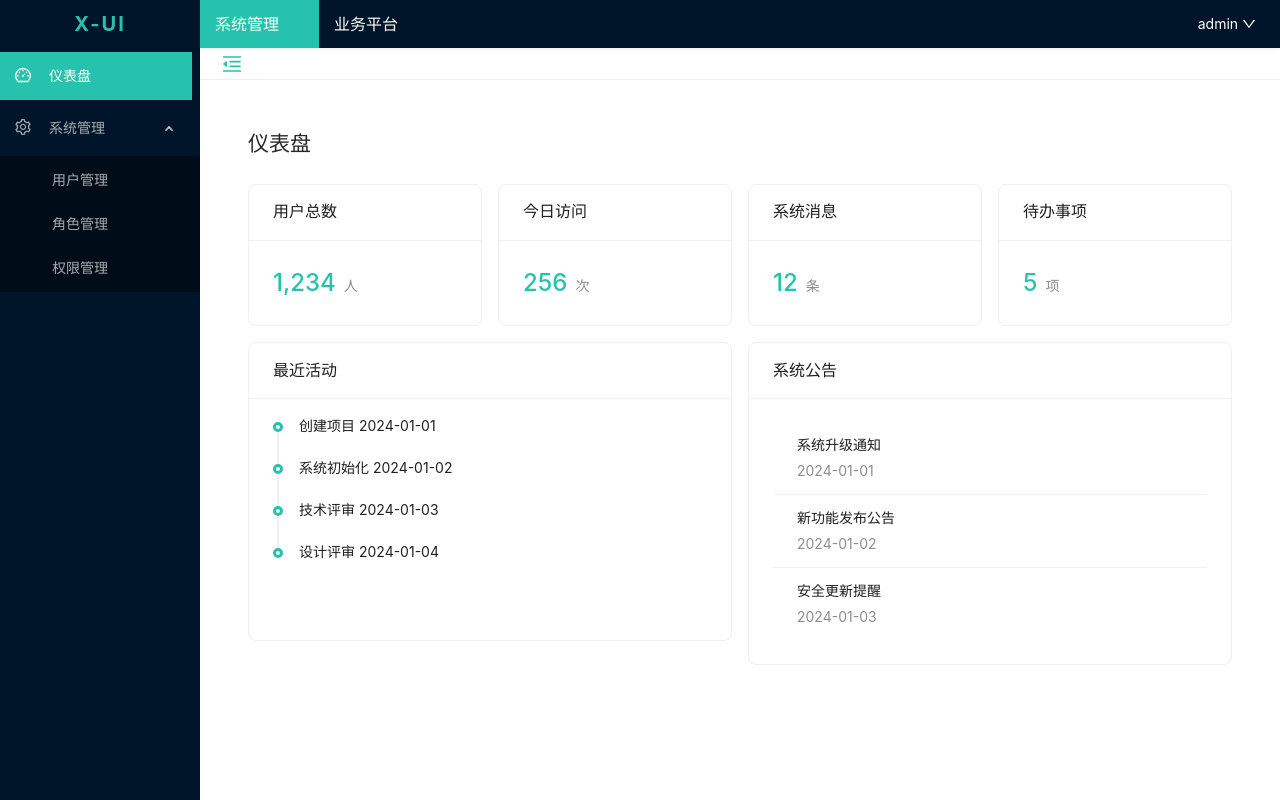
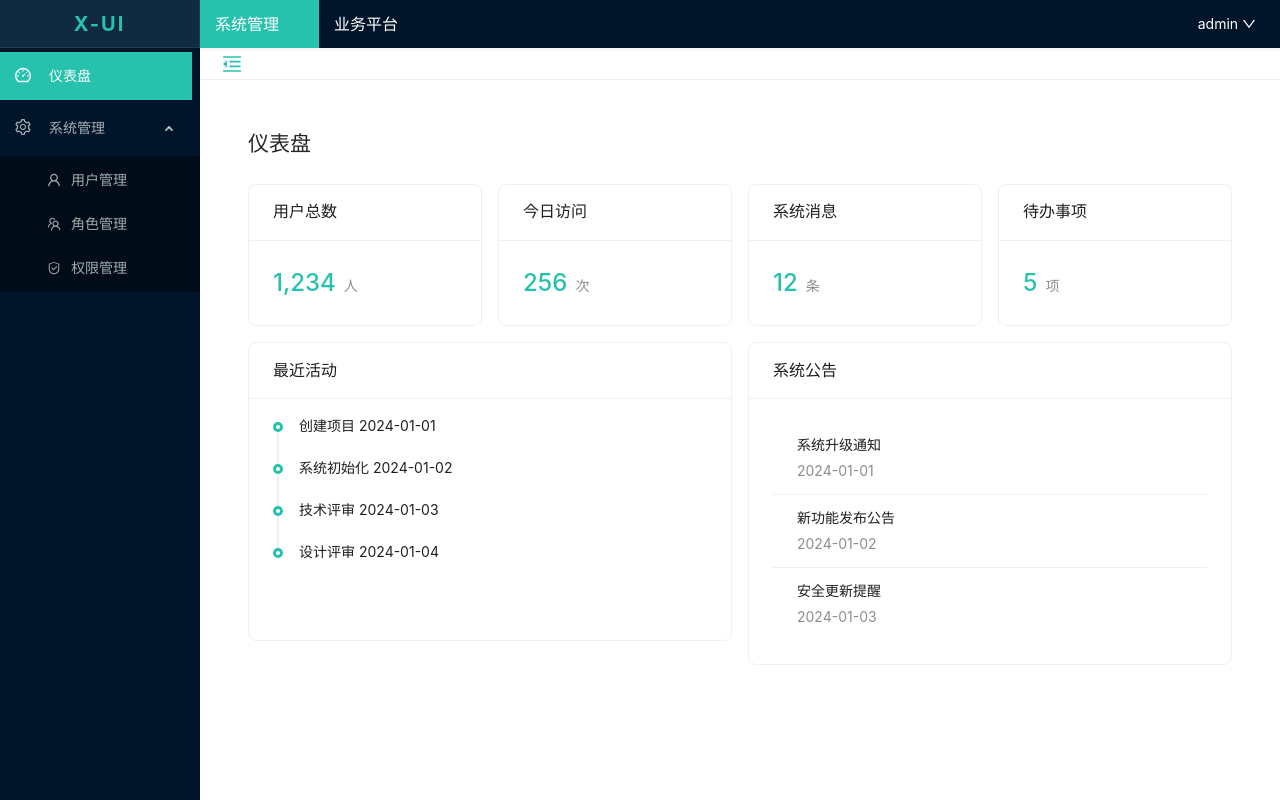
Before and after one commit to songdada1995/x-demo-springboot3, a Vue app in the folder x-ui/: page /dashboard in a window 1280 px wide. Built offline with nearby package versions, Linux system fonts and the light colour scheme.

Commit message:
feat: 调整样式

```diff
--- a/x-ui/src/components/layout/MainLayout.vue
+++ b/x-ui/src/components/layout/MainLayout.vue
@@ -72,14 +72,20 @@
               <template v-for="child in item.children" :key="child.key">
                 <a-sub-menu v-if="child.children" :key="`sub-${child.key}`" :selectable="false" @click="handleSubMenuClick(child)">
                   <template #title>
-                    <span>{{ child.title }}</span>
+                    <span>
+                      <component :is="child.icon" v-if="child.icon" />
+                      <span>{{ child.title }}</span>
+                    </span>
                   </template>
                   <a-menu-item v-for="grandChild in child.children" :key="grandChild.key">
                     {{ grandChild.title }}
                   </a-menu-item>
                 </a-sub-menu>
                 <a-menu-item v-else :key="`item-${child.key}`">
-                  {{ child.title }}
+                  <span>
+                    <component :is="child.icon" v-if="child.icon" />
+                    <span>{{ child.title }}</span>
+                  </span>
                 </a-menu-item>
               </template>
             </a-sub-menu>
@@ -111,7 +117,7 @@
 </template>
 
 <script lang="ts" setup>
-import { ref, computed } from 'vue'
+import { ref, computed, onMounted, watch } from 'vue'
 import { useRouter } from 'vue-router'
 import {
   UserOutlined,
@@ -124,6 +130,10 @@ import {
   LogoutOutlined,
   MenuUnfoldOutlined,
   MenuFoldOutlined,
+  SafetyOutlined,
+  AuditOutlined,
+  CalculatorOutlined,
+  AccountBookOutlined,
 } from '@ant-design/icons-vue'
 import { message } from 'ant-design-vue'
 
@@ -157,16 +167,19 @@ const systemMenuItems: MenuItem[] = [
       {
         key: 'users',
         title: '用户管理',
+        icon: UserOutlined,
         path: '/system/users'
       },
       {
         key: 'roles',
         title: '角色管理',
+        icon: TeamOutlined,
         path: '/system/roles'
       },
       {
         key: 'permissions',
         title: '权限管理',
+        icon: SafetyOutlined,
         path: '/system/permissions'
       },
     ],
@@ -183,11 +196,13 @@ const businessMenuItems: MenuItem[] = [
       {
         key: '4',
         title: '成本核算',
+        icon: CalculatorOutlined,
         path: '/business/cost'
       },
       {
         key: '5',
         title: '财务报表',
+        icon: AccountBookOutlined,
         path: '/business/finance'
       },
     ],
@@ -338,6 +353,28 @@ const handleUserMenuClick = ({ key }: { key: string }) => {
 const toggleCollapsed = () => {
   collapsed.value = !collapsed.value
 }
+
+// 修复菜单样式
+const fixMenuStyles = () => {
+  setTimeout(() => {
+    // 获取所有二级菜单项
+    const secondLevelMenuItems = document.querySelectorAll('.ant-menu-dark .ant-menu-submenu .ant-menu-item')
+    // 修改它们的内联样式
+    secondLevelMenuItems.forEach(item => {
+      (item as HTMLElement).style.paddingLeft = '43px'
+    })
+  }, 100)
+}
+
+// 组件挂载后修复样式
+onMounted(() => {
+  fixMenuStyles()
+})
+
+// 监听折叠状态变化，重新应用样式
+watch(collapsed, () => {
+  fixMenuStyles()
+})
 </script>
 
 <style scoped>
@@ -345,6 +382,12 @@ const toggleCollapsed = () => {
   min-height: 100vh;
   width: 100%;
   overflow-x: hidden;
+}
+
+/* Override any inline styles for second-level menu items */
+:deep(.ant-menu-dark .ant-menu-submenu .ant-menu-item),
+:deep(.ant-menu-dark .ant-menu-submenu li[role="menuitem"]) {
+  padding-left: 43px !important;
 }
 
 /* 顶部区域样式 */
@@ -372,7 +415,7 @@ const toggleCollapsed = () => {
 }
 
 .logo-area {
-  background: #001529;
+  background: #102a40;
   display: flex;
   align-items: center;
   justify-content: center;
@@ -384,6 +427,8 @@ const toggleCollapsed = () => {
   flex-shrink: 0;
   box-sizing: border-box;
   transition: all 0.2s;
+  border-right: 1px solid #1e3c54;
+  box-shadow: inset 0 -1px 0 0 #1e3c54;
 }
 
 .logo-collapsed {
@@ -574,11 +619,17 @@ const toggleCollapsed = () => {
 }
 
 :deep(.ant-menu-dark .ant-menu-submenu > .ant-menu-item) {
-  padding-left: 48px !important;
+  padding-left: 43px !important;
   margin: 4px 0 !important;
   text-align: left !important;
   height: 32px !important;
   line-height: 32px !important;
+}
+
+:deep(.ant-menu-dark .ant-menu-submenu > .ant-menu-item .anticon) {
+  margin-right: 8px !important;
+  font-size: 14px !important;
+  min-width: 14px !important;
 }
 
 :deep(.ant-menu-dark .ant-menu-submenu > .ant-menu-item .ant-menu-title-content) {
@@ -590,7 +641,7 @@ const toggleCollapsed = () => {
 }
 
 :deep(.ant-menu-dark .ant-menu-submenu .ant-menu-submenu > .ant-menu-item) {
-  padding-left: 72px !important;
+  padding-left: 63px !important;
   margin: 4px 0 !important;
   text-align: left !important;
   height: 32px !important;
```
